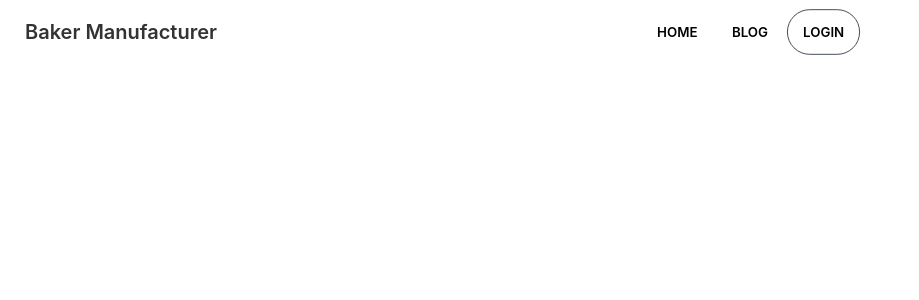
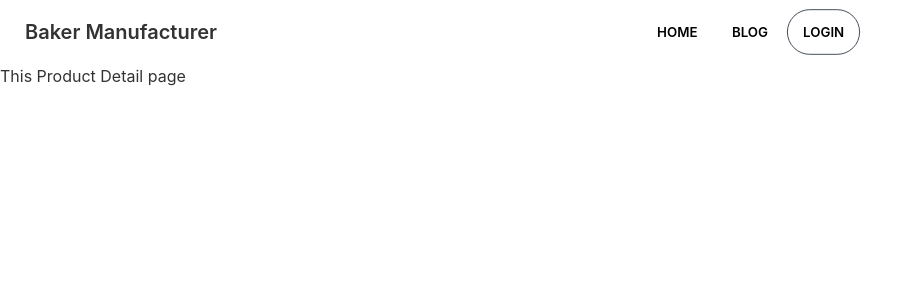
Before and after one commit to muzahidMD/project-02-a12-client, a React (Create React App) app: page /product/productId in a window 1280 px wide. Shown: the top 300 px of the page, without its empty margins (0-919 px from the left). Built offline with nearby package versions, Linux system fonts and the light colour scheme; no server answers.

Commit message:
added product detail page

```diff
--- a/src/App.js
+++ b/src/App.js
@@ -5,6 +5,7 @@ import Login from './page/Login/Login';
 import Navbar from './page/Shared/Navbar';
 import Register from './page/Login/Register';
 import Blog from './page/Blog/Blog';
+import ProductDetail from './page/Home/ProductDetail';
 
 
 function App() {
@@ -16,6 +17,7 @@ function App() {
         <Route path='/login' element={<Login />}></Route>
         <Route path='/register' element={<Register />}></Route>
         <Route path='/blog' element={<Blog />}></Route>
+        <Route path='/product/productId' element={<ProductDetail />}></Route>
       </Routes>
     </div>
   );
--- a/src/page/Home/Product.js
+++ b/src/page/Home/Product.js
@@ -1,8 +1,14 @@
 import React from 'react';
-import PrimaryButton from '../Shared/PrimaryButton';
+import { useNavigate } from 'react-router-dom';
 
 const Product = ({ product }) => {
     const { _id, name, price, description, img, quantity } = product;
+
+    const navigate = useNavigate();
+
+    const navigateToProductDetail = (id) => {
+        navigate(`/product/${id}`)
+    }
 
     return (
         <div className=''>
@@ -20,7 +26,7 @@ const Product = ({ product }) => {
                         <p><small><strong> Minimum Order: </strong> {quantity} </small></p>
                     </div>
                     <div className="card-actions justify-center mt-3">
-                        <button className="btn bg-white text-black hover:bg-red-600 hover:text-white rounded-full">Buy Now</button>
+                        <button onClick={() => navigateToProductDetail(_id)} className="btn bg-white text-black hover:bg-red-600 hover:text-white rounded-full">Buy Now</button>
                     </div>
                 </div>
             </div>
--- /dev/null
+++ b/src/page/Home/ProductDetail.js
@@ -0,0 +1,13 @@
+import React from 'react';
+import { useParams } from 'react-router-dom';
+
+const ProductDetail = () => {
+    const { productId } = useParams();
+    return (
+        <div>
+            <h1>This Product Detail page</h1>
+        </div>
+    );
+};
+
+export default ProductDetail;
```
